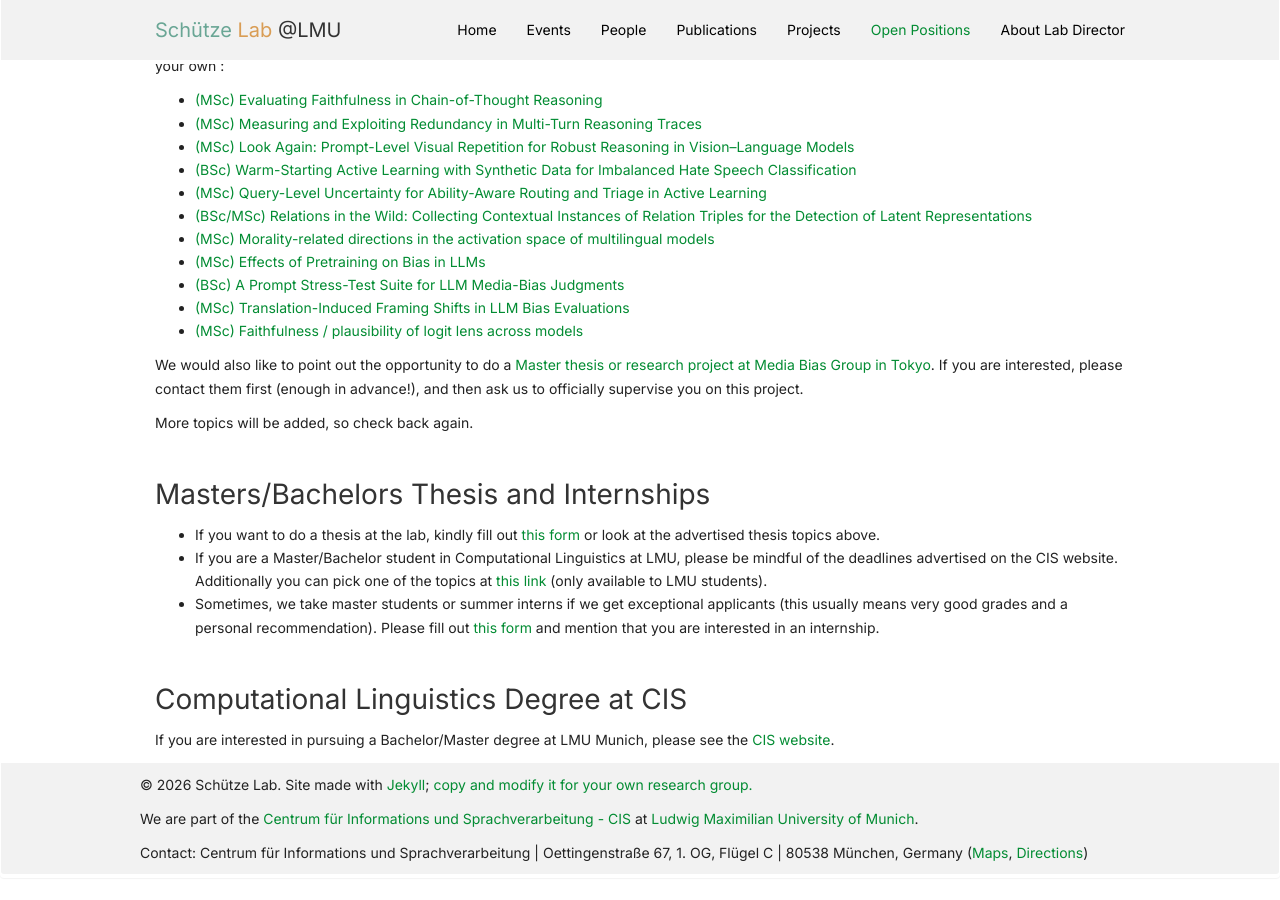
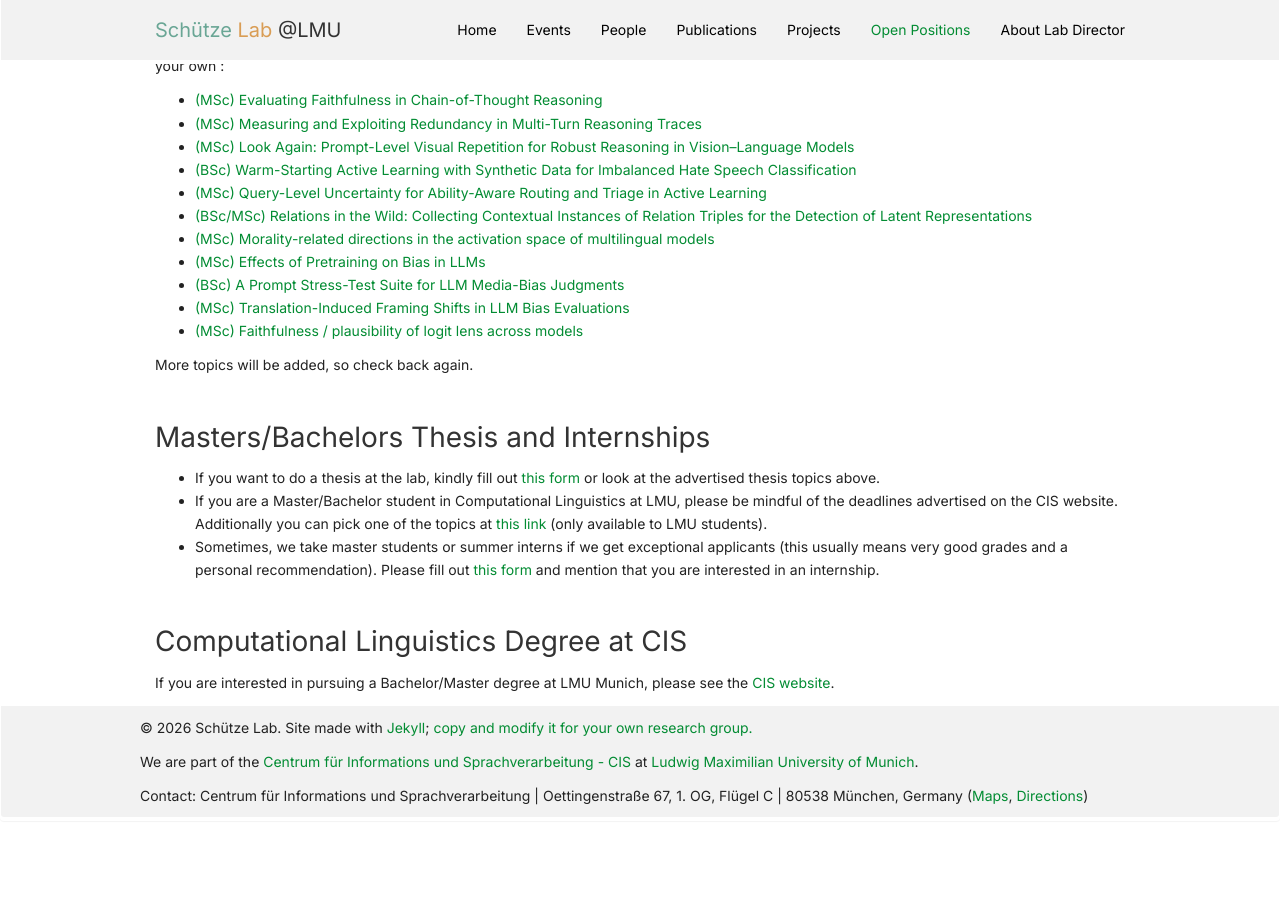
Before and after one commit to cisnlp/cisnlp.github.io, a Jekyll site: the page built from _pages/openings.md, in a window 1280 px wide and 900 px high, scrolled down 539 px. Built offline with Jekyll 4.4.1, drawn with Linux system fonts in a browser that asks for light colours; nearby versions of some CDN libraries; comment, search, counter and statistics services are not loaded; after the commit the page ends 1382 px from its top, so only the background shows below that.

Commit message:
minor changes

```diff
--- a/_pages/openings.md
+++ b/_pages/openings.md
@@ -36,8 +36,6 @@ Presently we have open BSc/MSc thesis positions in the following areas. Kindly a
 - [(BSc) A Prompt Stress-Test Suite for LLM Media-Bias Judgments]({{ site.baseurl }}/thesis_proposals/2026/Molly-2026-Project-1.pdf)
 - [(MSc) Translation-Induced Framing Shifts in LLM Bias Evaluations]({{ site.baseurl }}/thesis_proposals/2026/Molly-2026-Project-2.pdf)
 - [(MSc) Faithfulness / plausibility of logit lens across models]({{ site.baseurl }}/thesis_proposals/2026/Sebastian-2026-Project-2.pdf)
-
-We would also like to point out the opportunity to do a [Master thesis or research project at Media Bias Group in Tokyo]({{ site.baseurl }}/thesis_proposals/msc,media,bias.pdf). If you are interested, please contact them first (enough in advance!), and then ask us to officially supervise you on this project.
 
 
 
```
